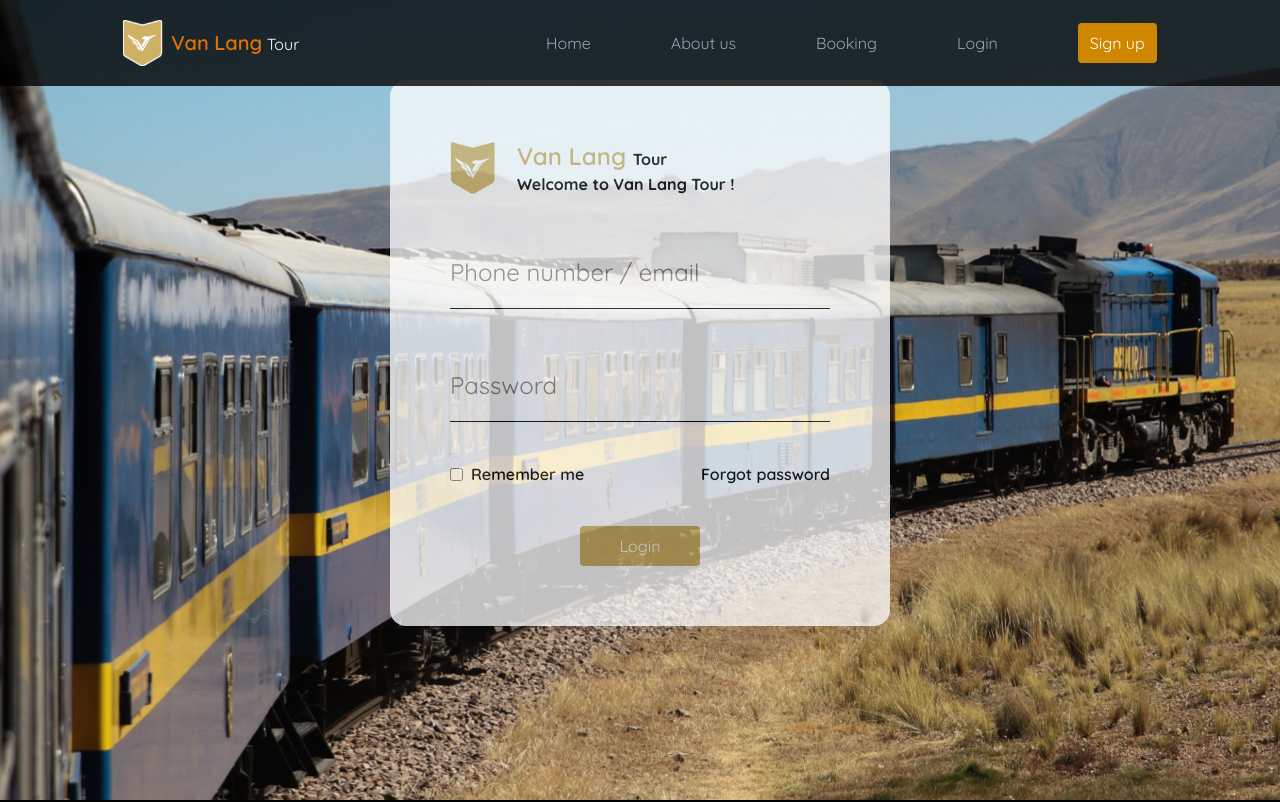
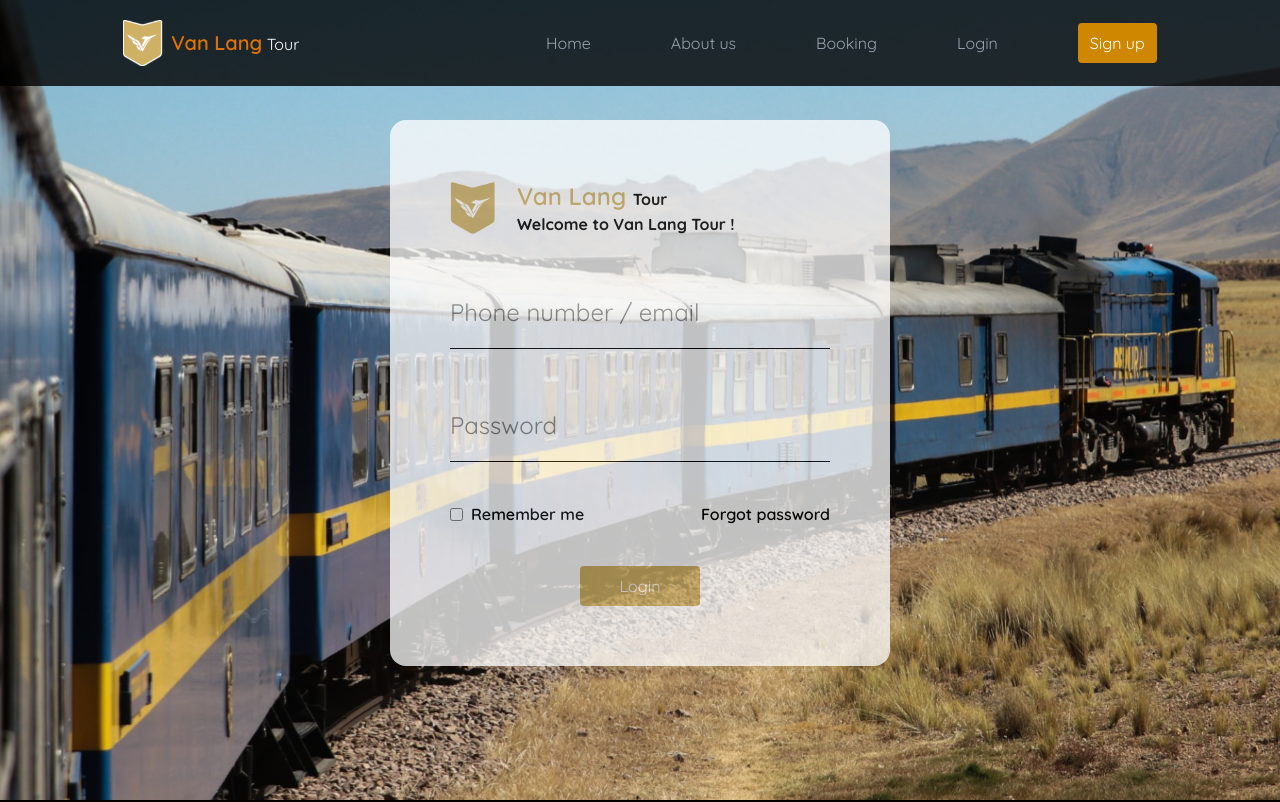
Before and after one commit to sunat2003/train_ticket_booking_app, a React (Vite) app: page /login in a window 1280 px wide. Shown: the top 802 px of the page. Built offline with nearby package versions, Linux system fonts and the light colour scheme.

Commit message:
new commit

```diff
--- a/src/Pages/Login/login.jsx
+++ b/src/Pages/Login/login.jsx
@@ -23,7 +23,7 @@ const Login = () => {
         <div className="overflow-x-hidden">
           <Navbar />
           <div
-            className="w-screen md:h-screen h-[87vh] flex justify-center items-start pt-20 md:px-10 px-2"
+            className="w-screen md:h-screen h-[87vh] flex justify-center items-start md:pt-30 pt-20  md:px-10 px-2"
             style={{
               backgroundImage: `url(${banner2})`,
               backgroundSize: "cover",
```
